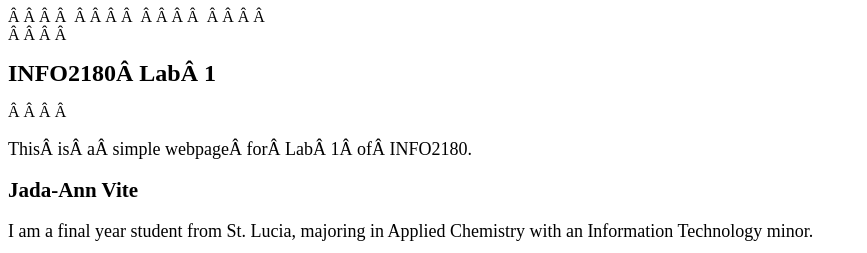
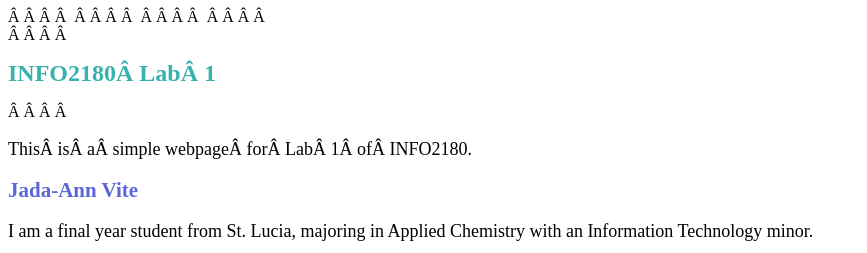
Before and after one commit to jadaannv/info2180-lab1, a plain HTML site: page index.html in a window 1280 px wide. Shown: the top 253 px of the page, without its empty margins (0-867 px from the left). Drawn offline with Linux system fonts and the light colour scheme.

Commit message:
Updated CSS file

```diff
--- a/styles.css
+++ b/styles.css
@@ -1,11 +1,11 @@
 h1{
   font-size:24px;
-  colour:#38B2AC;
+  color:#38B2AC;
 }
 
 h2{
   font-size:21px;
-  colour:#5A67D8;
+  color:#5A67D8;
 }
 
 p{
```
